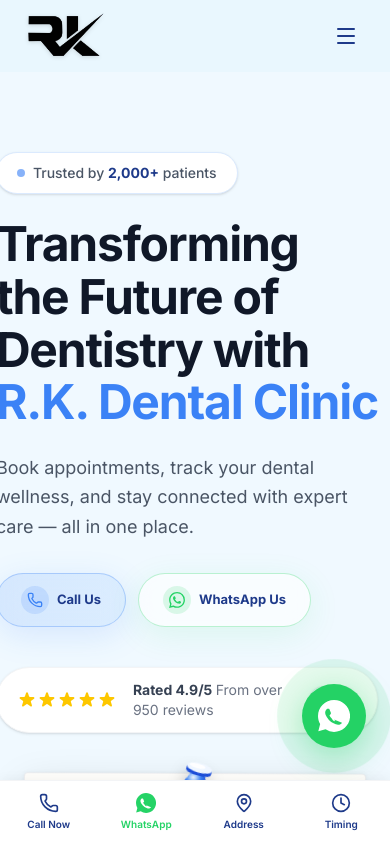
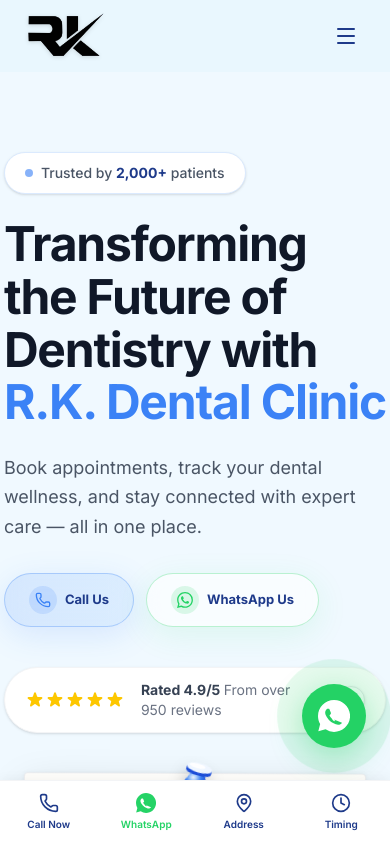
Before and after one commit to khusshis/dental, a React (Vite) app: page / in a window 390 px wide. Shown: the top 842 px of the page. Built offline with nearby package versions, Linux system fonts and the light colour scheme.

Commit message:
Fix pr-4 conflict on mobile hero section

```diff
--- a/src/App.tsx
+++ b/src/App.tsx
@@ -325,7 +325,7 @@
       {/* Hero Section */}
       <section className="relative bg-[#f0f9ff] overflow-hidden pt-28">
         <div className="max-w-[1400px] mx-auto px-6 py-10 md:py-16 flex flex-col md:flex-row items-center">
-          <div className="md:w-1/2 z-10 pr-4 lg:pr-12">
+          <div className="md:w-1/2 z-10 md:pr-4 lg:pr-12">
             <div className="inline-flex items-center gap-2 px-5 py-2.5 rounded-full border border-blue-100 bg-white text-sm font-medium mb-6 shadow-sm">
               <span className="w-2 h-2 rounded-full bg-[#3b82f6] animate-pulse"></span>
               <span className="text-gray-600">Trusted by <span className="text-[#1e3a8a] font-bold">2,000+</span> patients</span>
```
